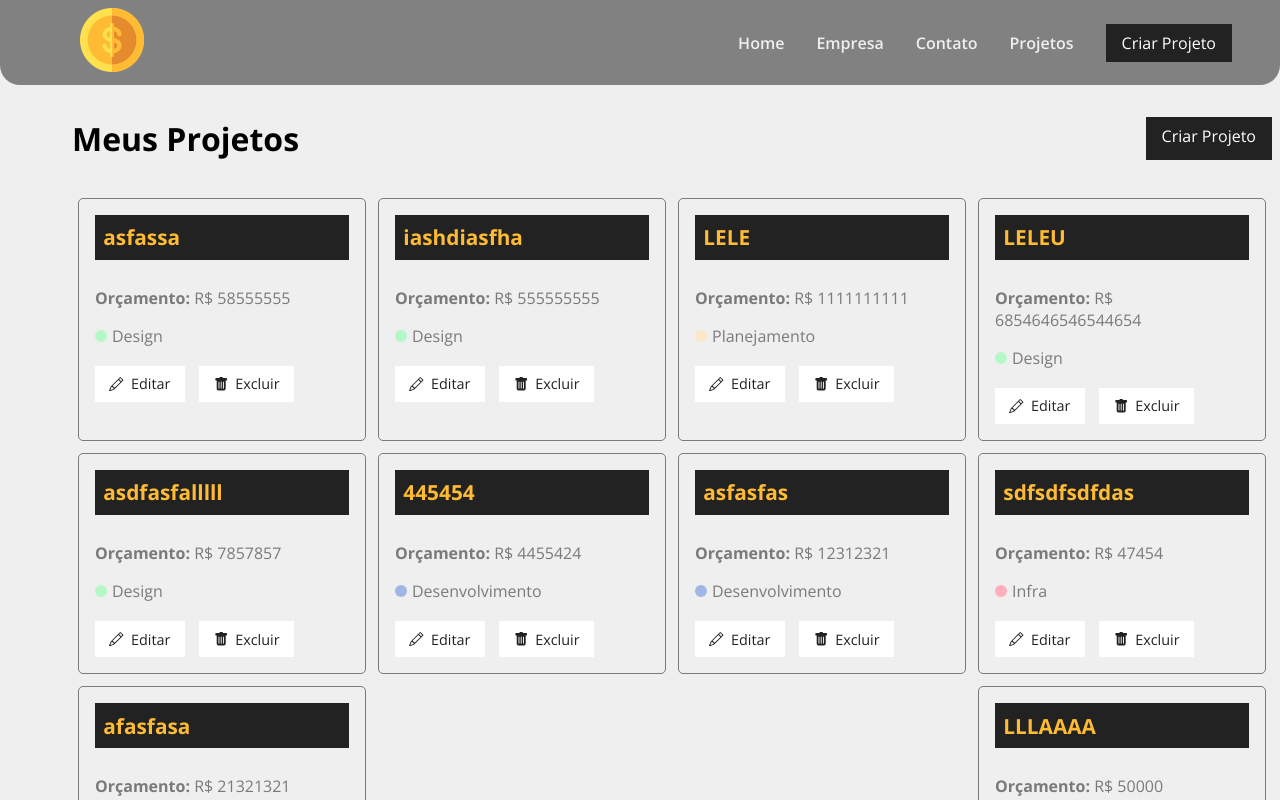
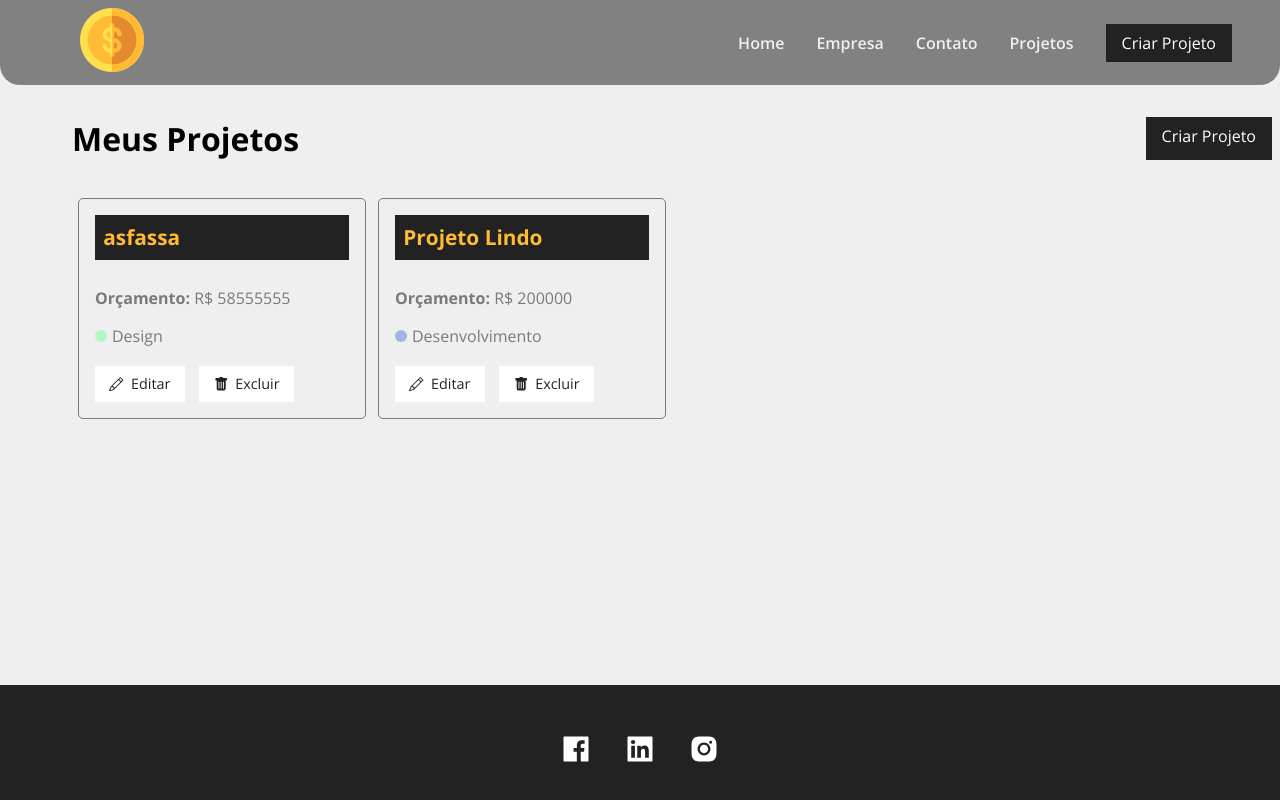
Before and after one commit to gui-nvieira/yt-costs, a React (Create React App) app: page /projects in a window 1280 px wide. Shown: the top 800 px of the page. Built offline with nearby package versions, Linux system fonts and the light colour scheme; data requests are answered from the project's data file.

Commit message:
Finished Edit Project Page

```diff
--- a/db.json
+++ b/db.json
@@ -12,103 +12,15 @@
       "id": 1
     },
     {
-      "name": "iashdiasfha",
-      "budget": "555555555",
-      "category": {
-        "id": "3",
-        "name": "Design"
-      },
-      "cost": 0,
-      "services": [],
-      "id": 2
-    },
-    {
-      "name": "LELE",
-      "budget": "1111111111",
-      "category": {
-        "id": "4",
-        "name": "Planejamento"
-      },
-      "cost": 0,
-      "services": [],
-      "id": 3
-    },
-    {
-      "name": "LELEU",
-      "budget": "6854646546544654",
-      "category": {
-        "id": "3",
-        "name": "Design"
-      },
-      "cost": 0,
-      "services": [],
-      "id": 4
-    },
-    {
-      "name": "asdfasfalllll",
-      "budget": "7857857",
-      "category": {
-        "id": "3",
-        "name": "Design"
-      },
-      "cost": 0,
-      "services": [],
-      "id": 5
-    },
-    {
-      "name": "445454",
-      "budget": "4455424",
+      "name": "Projeto  Lindo",
+      "budget": "200000",
       "category": {
         "id": "2",
         "name": "Desenvolvimento"
       },
       "cost": 0,
       "services": [],
-      "id": 6
-    },
-    {
-      "name": "asfasfas",
-      "budget": "12312321",
-      "category": {
-        "id": "2",
-        "name": "Desenvolvimento"
-      },
-      "cost": 0,
-      "services": [],
-      "id": 7
-    },
-    {
-      "name": "sdfsdfsdfdas",
-      "budget": "47454",
-      "category": {
-        "id": "1",
-        "name": "Infra"
-      },
-      "cost": 0,
-      "services": [],
-      "id": 8
-    },
-    {
-      "name": "afasfasa",
-      "budget": "21321321",
-      "category": {
-        "id": "1",
-        "name": "Infra"
-      },
-      "cost": 0,
-      "services": [],
-      "id": 9
-    },
-    {
-      "name": "LLLAAAA",
-      "budget": "50000",
-      "category": {
-        "id": "2",
-        "name": "Desenvolvimento"
-      },
-      "cost": 0,
-      "services": [],
-      "id": 10
+      "id": 2
     }
   ],
   "categories": [
--- a/src/App.js
+++ b/src/App.js
@@ -7,6 +7,7 @@
 import Container from "./components/layout/Container";
 import Footer from "./components/layout/Footer";
 import Projects from "./components/pages/Projects";
+import Project from "./components/pages/Project";
 
 function App() {
   return (
@@ -19,6 +20,7 @@
           <Route path="/projects" element={<Projects />}> </Route>
           <Route path="/company" element={<Company />}> </Route>
           <Route path="/newproject" element={<NewProject />}> </Route>
+          <Route path="/project/:id" element={<Project />}> </Route>
         </Routes>
       </Container>
       <Footer />
--- a/src/components/layout/Container.module.css
+++ b/src/components/layout/Container.module.css
@@ -1,7 +1,7 @@
 .container {
   width: 1200px;
   display: flex;
-  justify-content: space-between;
+  justify-content: flex-start;
   margin: 0 auto;
   flex-wrap: wrap;
 }
--- /dev/null
+++ b/src/components/layout/Loading.js
@@ -0,0 +1,13 @@
+import React from 'react'
+import styles from "./Loading.module.css"
+import loading from "../../img/loading.svg"
+
+function Loading() {
+    return (
+        <div className={styles.loading_container}>
+            <img className={styles.loader} src={loading} alt="Loading" />
+        </div>
+    )
+}
+
+export default Loading
--- /dev/null
+++ b/src/components/layout/Loading.module.css
@@ -0,0 +1,11 @@
+.loading_container {
+  width: 100%;
+  height: 100%;
+  display: flex;
+  justify-content: center;
+  align-items: center;
+}
+
+.loader {
+  width: 50px;
+}
--- /dev/null
+++ b/src/components/pages/Project.js
@@ -0,0 +1,105 @@
+import React from 'react'
+import styles from "./Project.module.css"
+import { useParams } from 'react-router-dom'
+import { useEffect, useState } from 'react'
+import Loading from "../layout/Loading"
+import Container from "../layout/Container"
+import ProjectForm from "../project/ProjectForm"
+import Message from '../layout/Message'
+
+function Project() {
+    const { id } = useParams()
+    const [project, setProject] = useState([])
+    const [showProjectForm, setShowProjectForm] = useState(false)
+    const [message, setMessage] = useState()
+    const [typeMessage, setTypeMessage] = useState()
+
+    useEffect(() => {
+        setTimeout(() => {
+            fetch(`http://localhost:5000/projects/${id}`,
+                {
+                    method: "GET",
+                    headers: {
+                        "Content-Type": "application/json"
+                    },
+                })
+                .then(resp => resp.json())
+                .then((data) => {
+                    setProject(data)
+                })
+                .catch(err => console.log(err))
+        }, 1000)
+    }, [id])
+
+    function toggleProjectForm() {
+        setShowProjectForm(!showProjectForm)
+    }
+
+    function editPost(project) {
+        // budget Validation
+        if (project.budget < project.cost) {
+            setMessage('O orçamento não pode ser menor que o custo do projeto')
+            setTypeMessage('error')
+            return false
+        }
+
+        fetch(`http://localhost:5000/projects/${id}`,
+            {
+                method: "PATCH",
+                headers: {
+                    "Content-Type": "application/json"
+                },
+                body: JSON.stringify(project)
+            })
+            .then(resp => resp.json())
+            .then((data) => {
+                setProject(data)
+                setShowProjectForm(false)
+                setMessage('Projeto atualizado')
+                setTypeMessage('sucess')
+            })
+            .catch(err => console.log(err))
+    }
+
+
+    return (
+        <>
+            {project.name ?
+                (<div className={styles['project_details']}>
+                    <Container customClass="column">
+                        {message && <Message type={typeMessage} msg={message} />}
+                        <div className={styles['details_container']}>
+                            <h1>Projeto: {project.name}</h1>
+                            <button className={styles['btn']} onClick={toggleProjectForm}>{
+                                !showProjectForm ? "Editar projeto" : "Fechar"
+                            }</button>
+                            {!showProjectForm ? (
+                                <div className={styles['project_info']}>
+                                    <p>
+                                        <span>Categoria: </span>{project.category.name}
+                                    </p>
+                                    <p>
+                                        <span>Total do orçamento:</span> R$ {project.budget}
+                                    </p>
+                                    <p>
+                                        <span>Total Utilizado:</span> R$ {project.cost}
+                                    </p>
+                                </div>
+                            )
+                                :
+                                (
+                                    <div className={styles['project_info']}>
+                                        <ProjectForm handleSubmit={editPost} btnText="Concluir edição" projectData={project} />
+                                    </div>
+                                )
+                            }
+                        </div>
+                    </Container>
+                </div >)
+                : <Loading />
+            }
+        </>
+    )
+}
+
+export default Project
--- /dev/null
+++ b/src/components/pages/Project.module.css
@@ -0,0 +1,47 @@
+.project_details {
+  padding: 2em;
+}
+
+.project_details h1,
+.project_details h2,
+.project_details p {
+  margin-bottom: 0.5em;
+}
+
+.project_details h1 {
+  background-color: #222;
+  color: #ffbb33;
+  padding: 0.4em;
+}
+
+.project_details span {
+  font-weight: bold;
+}
+
+.details_container,
+.service_form_container {
+  border-bottom: 1px solid #7a7a7a;
+  margin-bottom: 1.2em;
+  padding-bottom: 1.2em;
+  display: flex;
+  justify-content: space-between;
+  flex-wrap: wrap;
+}
+.btn {
+  background-color: #222;
+  color: #fff;
+  padding: 0.5em 1em;
+  text-decoration: none;
+  transition: 500ms;
+  cursor: pointer;
+  border: none;
+  max-height: 40px;
+}
+
+.btn:hover {
+  color: #ffbb33;
+}
+
+.project_info {
+  width: 100%;
+}
--- a/src/components/pages/Projects.js
+++ b/src/components/pages/Projects.js
@@ -2,12 +2,15 @@
 import { useLocation } from "react-router-dom"
 import styles from "./Projects.module.css"
 import Container from "../layout/Container"
+import Loading from "../layout/Loading"
 import LinkButton from "../layout/LinkButton"
 import ProjectCard from "../project/ProjectCard"
 import { useState, useEffect } from "react"
 
 function Projects() {
     const [projects, setProjects] = useState([])
+    const [removeLoading, setRemoveLoading] = useState(false)
+    const [projectMessage, setProjectMessage] = useState('')
 
     const location = useLocation()
     let message = ''
@@ -16,20 +19,39 @@
     }
 
     useEffect(() => {
-        fetch('http://localhost:5000/projects',
+        setTimeout(() => {
+            fetch('http://localhost:5000/projects',
+                {
+                    method: "GET",
+                    headers: {
+                        'Content-Type': 'application/json',
+                    },
+                })
+                .then(resp => resp.json())
+                .then(data => {
+                    setProjects(data)
+                    setRemoveLoading(true)
+                })
+                .catch((err) => console.log(err))
+        }, 1000)
+    }, [])
+
+    function removeProject(id) {
+        fetch(`http://localhost:5000/projects/${id}`,
             {
-                method: "GET",
+                method: "DELETE",
                 headers: {
                     'Content-Type': 'application/json',
                 },
             })
             .then(resp => resp.json())
-            .then(data => {
-                setProjects(data)
+            .then(() => {
+                setProjects(projects.filter((project) => project.id !== id))
+                setProjectMessage('Projeto removido com sucesso')
             })
             .catch((err) => console.log(err))
-    }, []
-    )
+
+    }
 
     return (
         <div className={styles['project_container']}>
@@ -39,6 +61,7 @@
             </div>
 
             {message && <Message msg={message} type="sucess" />}
+            {projectMessage && <Message msg={projectMessage} type="sucess" />}
             <Container customClass="start">
                 {projects.length > 0 &&
                     projects.map((project) =>
@@ -48,7 +71,13 @@
                         budget={project.budget}
                         category={project.category}
                         key={project.key}
+                        handleRemove={removeProject}
                     />))}
+                {
+                    !removeLoading && <Loading />
+                }
+                {removeLoading && projects.length === 0 &&
+                    <p>Não há projetos cadastrados...</p>}
             </Container>
         </div>
     )
--- a/src/components/pages/Projects.module.css
+++ b/src/components/pages/Projects.module.css
@@ -1,6 +1,7 @@
 .project_container {
   padding: 2em;
 }
+
 .title_container {
   display: flex;
   justify-content: space-between;
--- a/src/components/project/ProjectCard.js
+++ b/src/components/project/ProjectCard.js
@@ -5,6 +5,10 @@
 
 function ProjectCard({ id, name, budget, category, handleRemove }) {
 
+    const remove = (e) => {
+        e.preventDefault()
+        handleRemove(id)
+    }
     return (
 
         <div className={styles.project_card}>
@@ -16,12 +20,12 @@
                 <span className={styles[`${category.name.toLowerCase()}`]}></span> {category.name}
             </p>
             <div className={styles['project_card_actions']}>
-                <Link to="/">
+                <Link to={`/project/${id}`}>
                     <BsPencil />
                     Editar
                 </Link>
 
-                <button>
+                <button onClick={remove}>
                     <BsFillTrashFill />
                     Excluir
                 </button>
```
